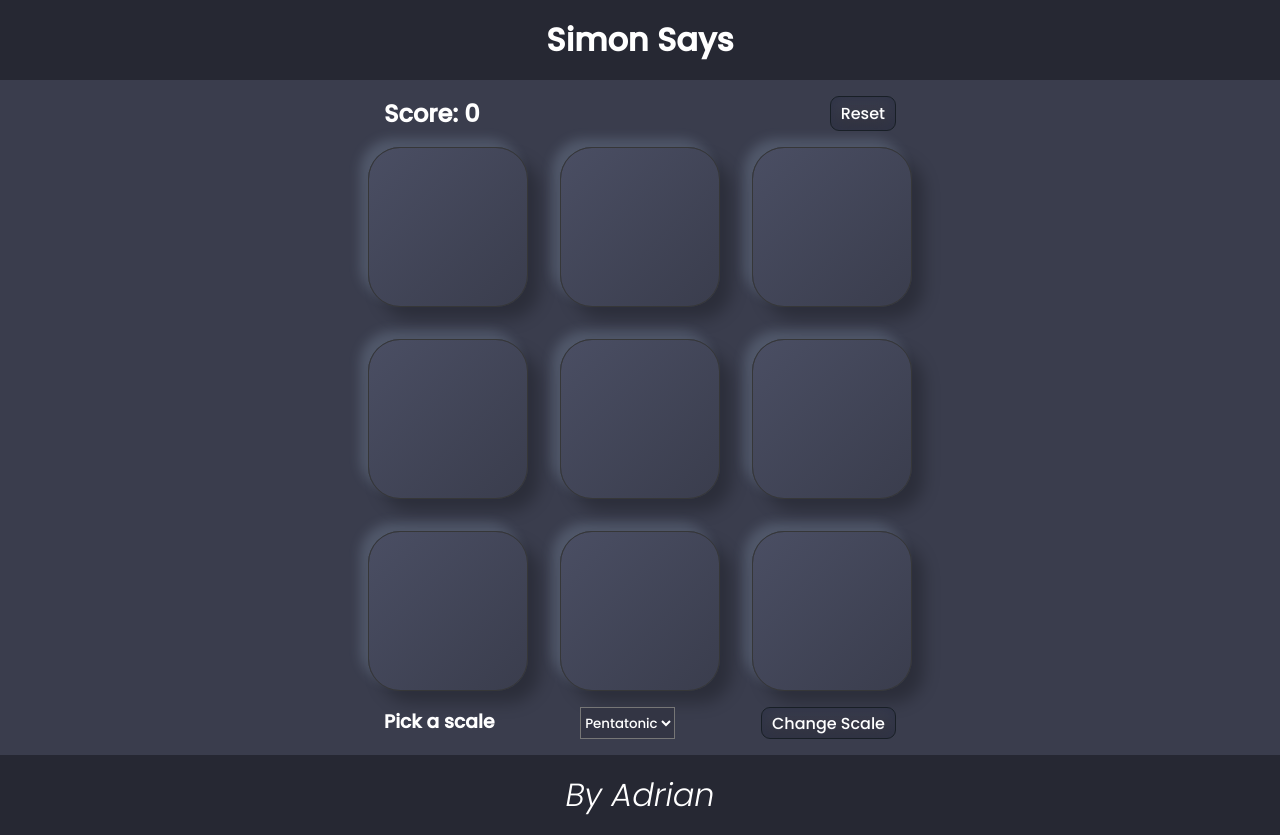
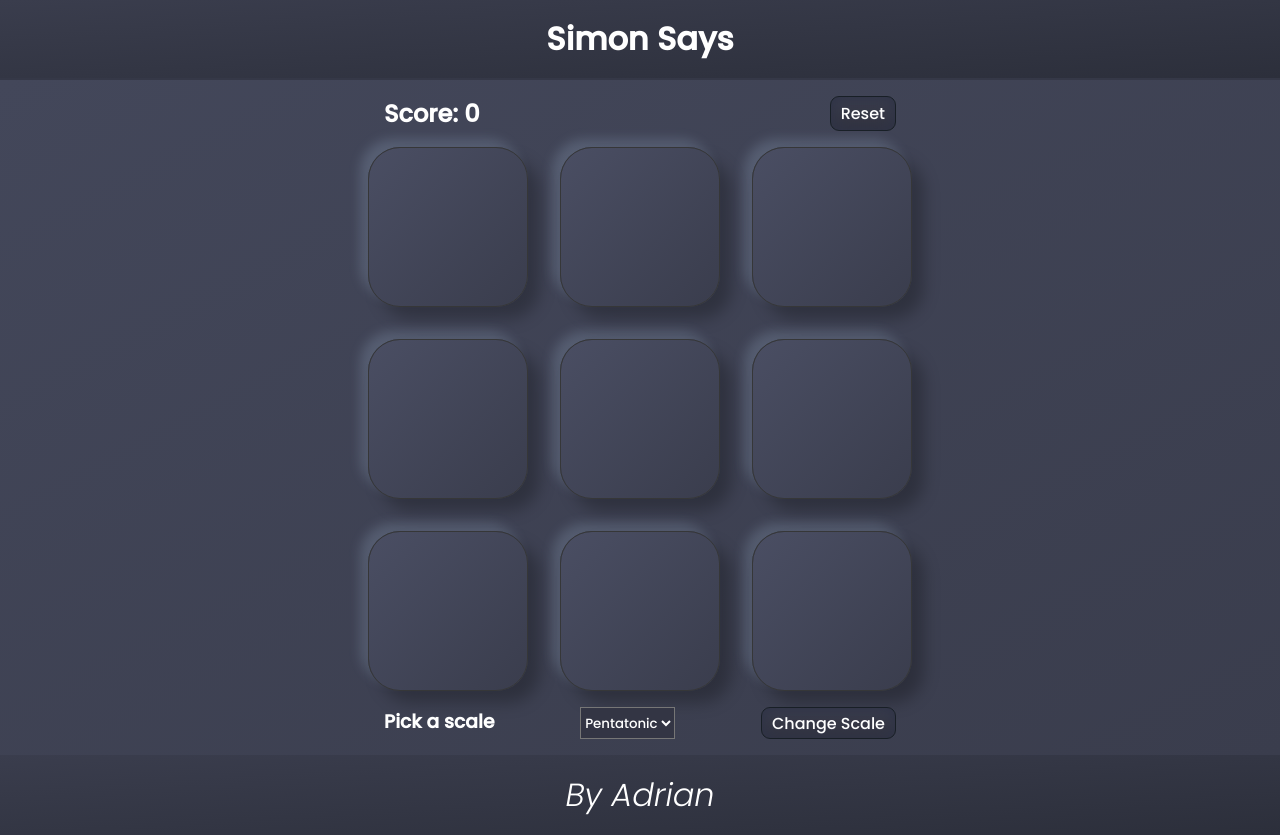
Before and after one commit to confy/SimonSays, a plain HTML site: page index.html in a window 1280 px wide. Drawn offline with Linux system fonts and the light colour scheme.

Commit message:
ok actually done styling now

```diff
--- a/style.css
+++ b/style.css
@@ -18,15 +18,18 @@ body {
 .header {
     display: flex;
     padding: 0 1em;
-    background-color: #262833;
+    background-color: #2c2f3b;
+    background: linear-gradient(to bottom right, #3a3d4d, #2c2f3b);
 }
 
 .header {
     grid-area: header;
+    border-bottom: 2px solid #353847;
 }
 
 .footer {
     grid-area: footer;
+    border-top-style: 40px solid #000000;
 }
 
 .footer *,
@@ -55,7 +58,7 @@ h1#name {
     height: 100%;
     display: grid;
     place-items: center;
-    background-color: #3a3d4d;
+    background: linear-gradient(to bottom right, #43475a, #3a3d4d);
 }
 
 .game {
```
